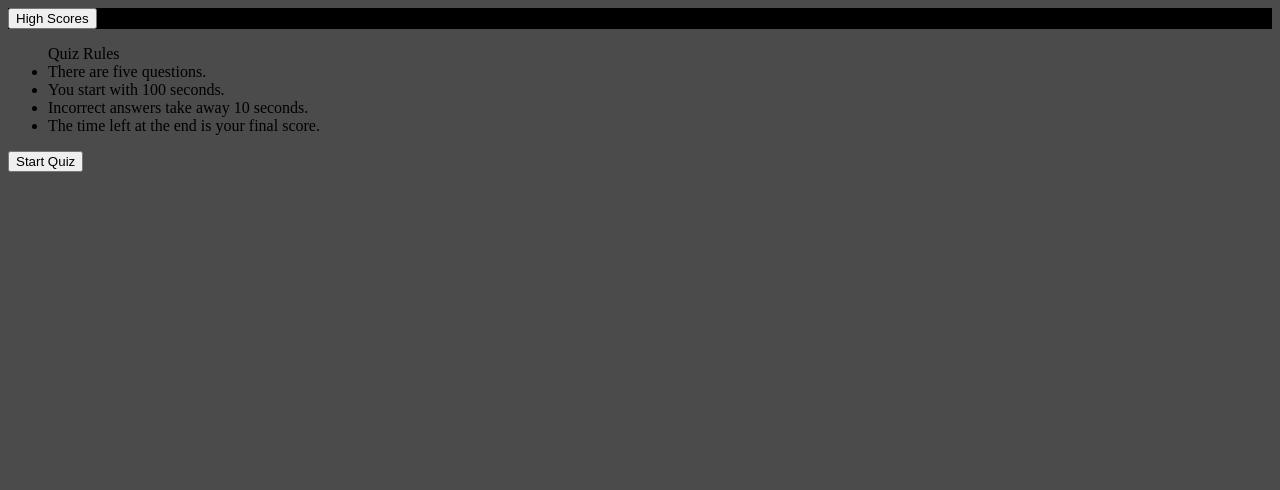
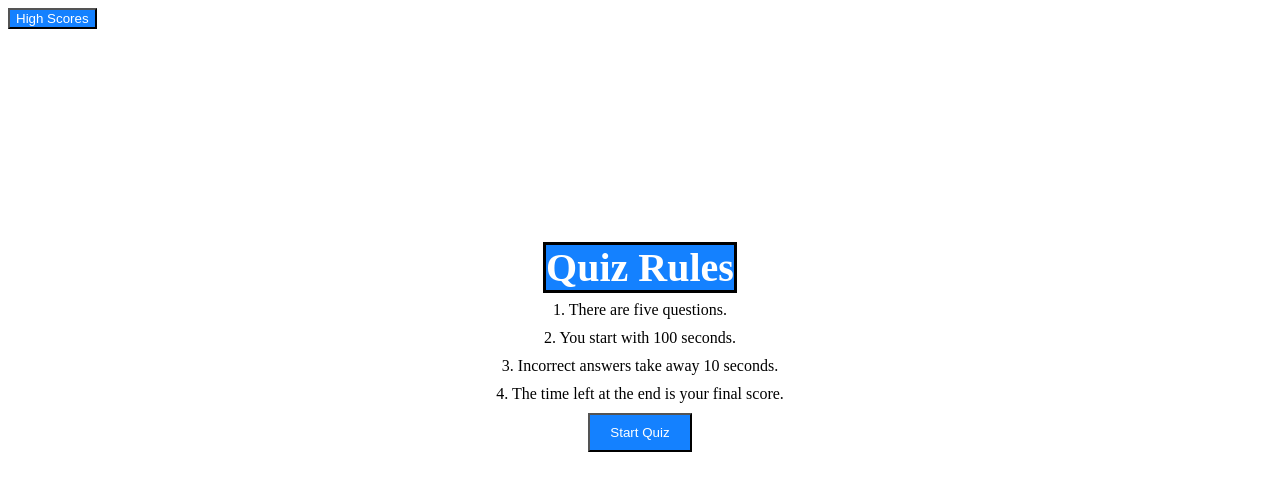
Before and after one commit to sheinen22/code-quiz, a plain HTML site: page index.html in a window 1280 px wide. Drawn offline with Linux system fonts and the light colour scheme.

Commit message:
completed first look

```diff
--- a/assets/css/style.css
+++ b/assets/css/style.css
@@ -1,6 +1,40 @@
 body {
-    background: #4b4b4b;
+    background-color: white;
 }
-.nav-bar {
-    background-color: rgb(0, 0, 0);
+.rules {
+    margin-top: 17%;
+    margin-left:30%;
+    margin-right:30%;
+    text-align:center;
+    list-style: inside;
 }
+.rules-title {
+    background-color: rgb(20, 129, 255);
+    margin-bottom: 200px;
+    font-weight: 600;
+    font-size: 250%;
+    color:white;
+    border-style: solid;
+    border-color: black;
+}
+.listed-rules {
+    margin: 10px;
+}
+.start-btn button {
+   position: relative;
+   cursor: pointer;
+   background-color: rgb(20, 129, 255);
+   color:white;
+   padding: 10px 20px;
+}
+.start-btn button:hover {
+    background-color: lightblue;
+}
+.high-score-btn {
+    cursor: pointer;
+    background-color: rgb(20, 129, 255);
+    color:white;
+}
+.high-score-btn:hover {
+    background-color: lightblue;
+}
--- a/index.html
+++ b/index.html
@@ -8,17 +8,17 @@
     <link rel="stylesheet" href="assets/css/style.css">
 </head>
 <body>
-    <nav class="nav-bar">
-        <button>High Scores</button>
+    <nav>
+        <button class="high-score-btn">High Scores</button>
         <!-- Timer -->
     </nav>
-    <ul class="rules">
-        <span>Quiz Rules</span>
-        <li class=listed-rules>There are five questions.</li>
-        <li class=listed-rules>You start with 100 seconds.</li>
-        <li class=listed-rules>Incorrect answers take away 10 seconds.</li>
-        <li class=listed-rules>The time left at the end is your final score.</li>
-        </ul>
+    <div class="rules">
+        <span class="rules-title">Quiz Rules</span>
+        <div class=listed-rules>1. There are five questions.</div>
+        <div class=listed-rules>2. You start with 100 seconds.</div>
+        <div class=listed-rules>3. Incorrect answers take away 10 seconds.</li>
+        <div class=listed-rules>4. The time left at the end is your final score.</div>
         <div class="start-btn"><button>Start Quiz</button></div>
+    </div>
 </body>
 </html>
```
